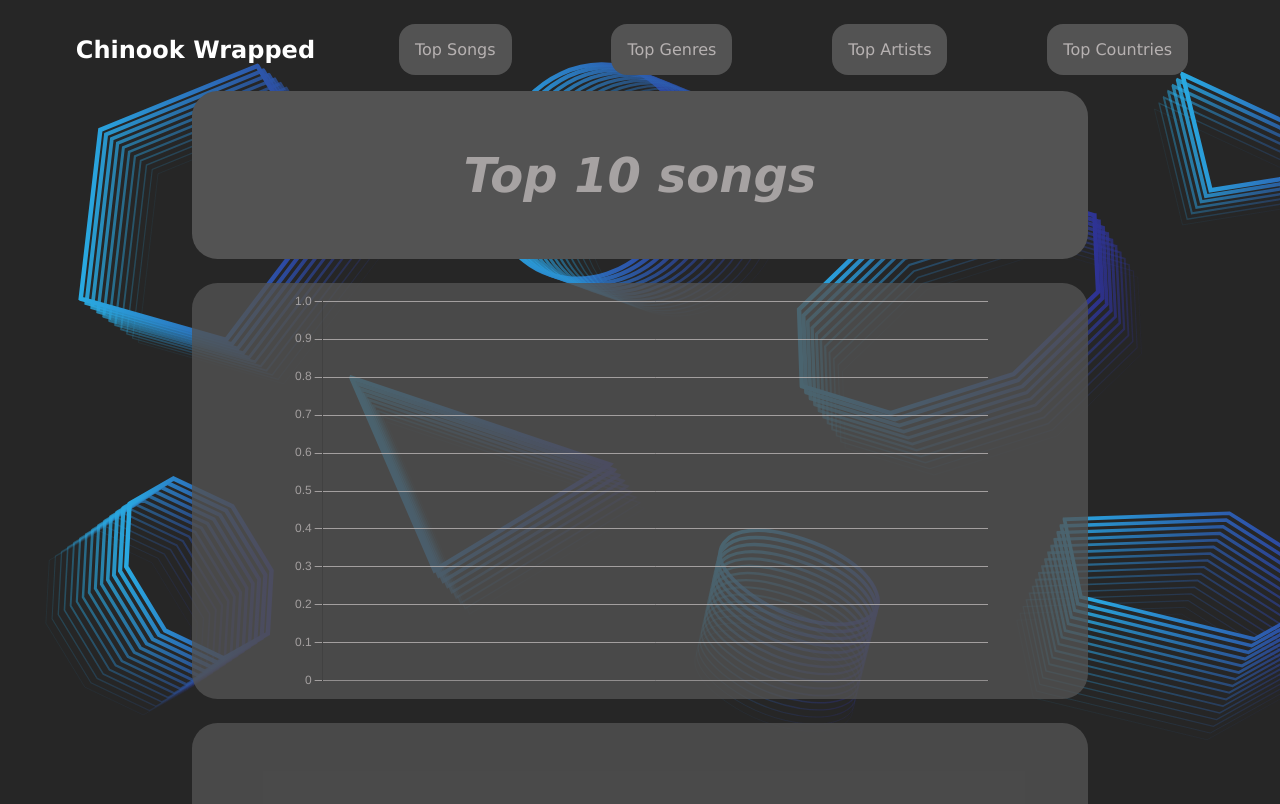
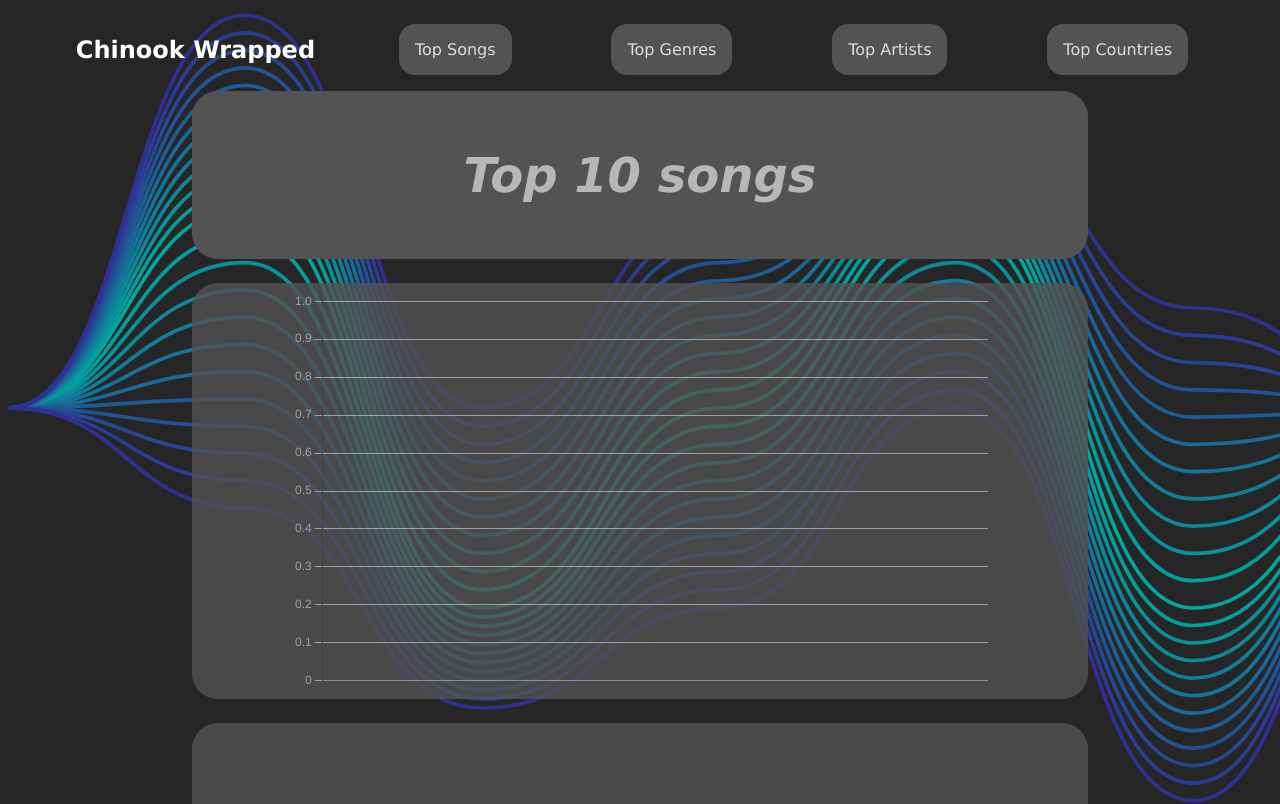
Before and after one commit to Hunder222/PP4, a plain HTML site: page public/index.html in a window 1280 px wide. Shown: the top 804 px of the page. Drawn offline with nearby package versions, Linux system fonts and the light colour scheme; no server answers.

Commit message:
html styling v6

```diff
--- a/public/style.css
+++ b/public/style.css
@@ -17,7 +17,7 @@ body{
 
 .backgroundImg{
     position: fixed;
-    background-image: url("assets/portfolio-BG.svg");
+    background-image: url("assets/chinook-BG-01.svg");
     background-size: cover;
     height: 100vh;
     width: 100vw;
@@ -46,7 +46,7 @@ li {
 li button {
     border: none;
     font-size: 1rem;
-    color: hsla(0, 5%, 80%, 0.80);
+    color: hsla(0, 5%, 100%, 0.80);
     background-color: #535353;
     border-width: 2rem;
     border-radius: 1rem;
@@ -123,7 +123,7 @@ li button:active {
 #titil1 h1 {
 display: flex;
     justify-content: center;
-    color:hsla(0, 5%, 75%, 0.75)
+    color:hsla(0, 5%, 85%, 0.75)
 
 }
 
@@ -139,7 +139,7 @@ display: flex;
     font-size: 4vh;
     font-style: italic;
 
-    color: hsl(0,0%,45%)
+    color: hsla(0, 5%, 100%, 0.80);
 
 }
 #titel_texst{
```
